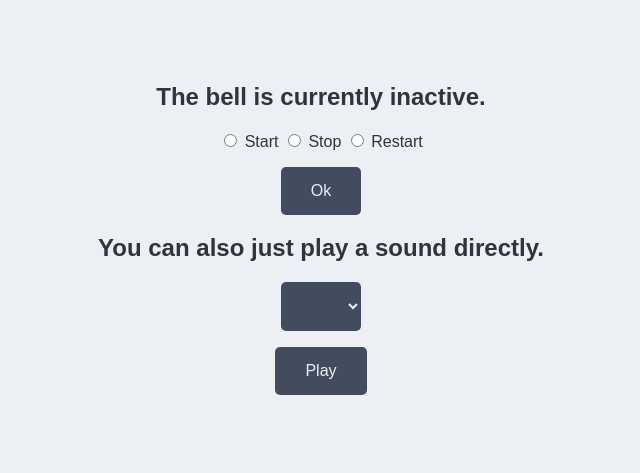
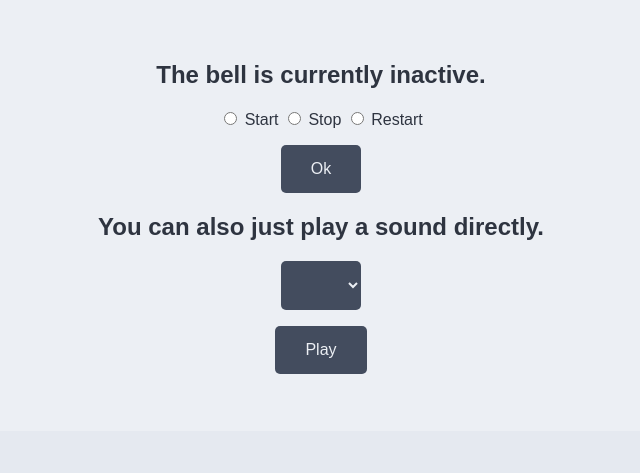
Before and after one commit to Zotyamester/PyBell, a Flask app: page /manage_bell in a window 1280 px wide. Shown: the part 226-699 px from the top of the page, without its empty margins (319-959 px from the left). Run offline with Flask 2, Linux system fonts and the light colour scheme; a user stored in the database is signed in; lists and menus that the app fills with data are empty; some libraries are stand-ins or nearby versions.

Commit message:
Fix padding

```diff
--- a/app/static/css/style.css
+++ b/app/static/css/style.css
@@ -26,12 +26,10 @@ main {
     padding-top: 10px;
     padding-bottom: 10px;
     background-color: #eceff4;
-    padding: 5% 5%;
 }
 
-.content {
-    padding-left: 10px;
-    padding-right: 10px;
+#content {
+    padding: 2.5% 5%;
 }
 
 .flash-info {
```
